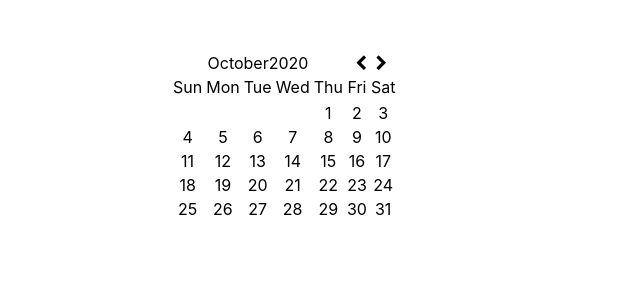
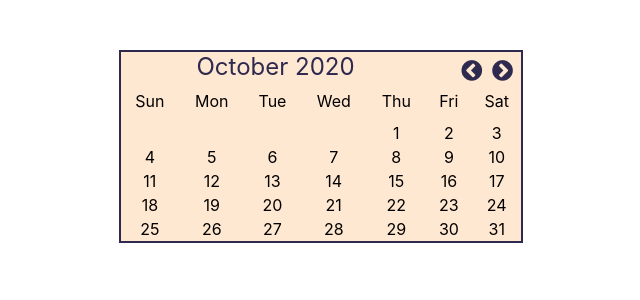
Before and after one commit to karynclarke/reactCalendar, a React (Create React App) app: page / in a window 1280 px wide. Shown: the top 300 px of the page, without its empty margins (319-959 px from the left). Built offline with nearby package versions, Linux system fonts and the light colour scheme.

Commit message:
arrows working

```diff
--- a/src/App.css
+++ b/src/App.css
@@ -2,20 +2,20 @@
   text-align: center;
 }
 
-.App-logo {
+/* .App-logo {
   animation: App-logo-spin infinite 20s linear;
   height: 80px;
 
-}
-.App-header {
+} */
+/* .App-header {
   background-color: #2E294E;
   height: 150px;
   padding: 20px;
-  color: white;
-}
+  color: green;
+} */
 
 .App-title {
-  font-size: 1.5em;
+  font-size: 16px;
 }
 
 .App-intro {
@@ -28,7 +28,7 @@
   }
 } */
 
-.App-header {
+/* .App-header {
   background-color: #c1666B;
   min-height: 100vh;
   display: flex;
@@ -37,17 +37,17 @@
   justify-content: center;
   font-size: calc(10px + 2vmin);
   color: white;
-}
+} */
 
 .App-link {
   color: #ffe8d1;
 }
 
-@keyframes App-logo-spin {
+/* @keyframes App-logo-spin {
   from {
     transform: rotate(0deg);
   }
   to {
     transform: rotate(360deg);
   }
-}
+} */
--- a/src/App.js
+++ b/src/App.js
@@ -1,7 +1,7 @@
 import React, { Component } from 'react';
 import './App.css';
 
-import Calendar from './Components/Calendar';
+import Calendar from './Components/Calendar/';
 
 const style = {
 	position: 'relative',
@@ -16,7 +16,7 @@ class App extends Component {
 	render() {
 		return (
 			<div className="App">
-        <Calendar style={style} width="302px"
+        <Calendar style={style} width="400px"
         onDayClick= {(e, day) => this.onDayClick(e,day)} />
 			</div>
 		);
--- a/src/Components/Calendar/calendar.css
+++ b/src/Components/Calendar/calendar.css
@@ -0,0 +1,105 @@
+.calendar-container,
+.calendar,
+.calendar-header,
+td,
+tr {
+    padding: 0;
+    margin: 0;
+}
+
+.calendar-container {
+    border: 2px solid #2E294E;
+}
+
+.calendar {
+    background-color: #FFE8D1;
+    border-spacing: 0;
+    border-collapse: collapse;
+    width: 100%;
+}
+
+.calendar-header {
+    color:  #2E294E;
+    font-size: 16px
+}
+
+.calendar-header td {
+    border-spacing: 0;
+    padding-left: 5px;
+}
+
+.day,
+.empty-slot,
+.week-day {
+    text-align: center;
+    height: 40px;
+}
+
+.week-day {
+    font-size: 16px;
+}
+
+.day {
+    font-size: 16px;
+}
+
+.day {
+    cursor: pointer;
+    width: 24px;
+    height: 24px;
+    line-height: 24px;
+}
+
+.current-day {
+    background-color: #7CA5B8;
+    width: 28px;
+    height: 28px;
+    line-height: 28px;
+    border-radius: 2%;
+    color: #FFE8D1;
+}
+.selected-day {
+    background-color:#C1666B;
+    width: 28px;
+    height: 28px;
+    line-height: 28px;
+    border-radius: 2%;
+    color: #FFE8D1;
+}
+
+.month-popup {
+    position: absolute;
+    padding: 5px;
+    background: #FFE8D1;
+    border: 2px solid #2E294E;
+}
+
+.month-popup div {
+    padding: 0.3em;
+}
+
+.nav-month {
+    position: absolute;
+    top: 0.6em;
+    font-size: 0.6em;
+    right:3px;
+}
+
+.prev,
+.next
+{font-size: 24px;
+}
+
+
+.editor-year {
+    max-width: 48px;
+}
+
+.label-month,
+.label-year {
+    font-size: 24px;
+}
+
+.label-month {
+    cursor: pointer;
+}
--- a/src/Components/Calendar/index.js
+++ b/src/Components/Calendar/index.js
@@ -7,7 +7,8 @@ export default class extends React.Component {
 		dateContext: moment(),
 		today: moment(),
 		showMonthPopup: false,
-		showYearPopup: false
+		showYearPopup: false,
+		selectedDay: null
 	};
 
 	constructor(props) {
@@ -22,10 +23,10 @@ export default class extends React.Component {
 	months = moment.months();
 
 	year = () => {
-		return this.state.dateContext.format('Y');
+		return this.state.dateContext.format("Y");
 	};
 	month = () => {
-		return this.state.dateContext.format('MMMM');
+		return this.state.dateContext.format('MMMM ');
 	};
 	daysInMonth = () => {
 		return this.state.dateContext.daysInMonth();
@@ -53,14 +54,13 @@ export default class extends React.Component {
 	};
 
 	nextMonth = () => {
-let dateContext = Object.assign ({}, this.state.dateContext);
-dateContext = moment(dateContext).add (1, "month");
+		let dateContext = Object.assign({}, this.state.dateContext);
+		dateContext = moment(dateContext).add(1, "month");
 		this.setState({
 			dateContext: dateContext
 		});
 		this.props.onNextMonth && this.props.onMonthChange();
-
-}
+	};
 
 	prevMonth = () => {
 		let dateContext = Object.assign({}, this.state.dateContext);
@@ -69,41 +69,43 @@ this.setState({
 			dateContext: dateContext
 		});
 		this.props.onPrevMonth && this.props.onMonthChange();
-
-}
+	};
 
 	onSelectChange = (e, data) => {
 		this.setMonth(data);
 		this.props.onMonthChange && this.props.onMonthChange();
-	}
+	};
 
-  SelectList = (props) => {
-        let popup = props.data.map((data) => {
+	SelectList = props => {
+		let popup = props.data.map(data => {
 			return (
 				<div key={data}>
-                    <a href=" # " onClick={(e)=> {this.onSelectChange(e, data)}}>
+					<a
+						href=" # "
+						onClick={e => {
+							this.onSelectChange(e, data);
+						}}
+					>
 						{data}
 					</a>
 				</div>
 			);
 		});
 
-		return (
-    <div className="month-popup">{popup}</div>
-    );
-	}
+		return <div className="month-popup">{popup}</div>;
+	};
 
 	onChangeMonth = (e, month) => {
 		this.setState({
 			showMonthPopup: !this.state.showMonthPopup
 		});
-	}
+	};
 
 	MonthNav = () => {
 		return (
 			<span
-				className="label-month"
-				onClick={(e) => {
+				className="label-month "
+				onClick={e => {
 					this.onChangeMonth(e, this.month());
 				}}
 			>
@@ -111,103 +113,109 @@ this.props.onPrevMonth && this.props.onMonthChange();
 				{this.state.showMonthPopup && <this.SelectList data={this.months} />}
 			</span>
 		);
-	}
+	};
 
 	showYearEditor = () => {
 		this.setState({
 			showYearNav: true
 		});
-	}
+	};
 
-	setYear = (year) => {
+	setYear = year => {
 		let dateContext = Object.assign({}, this.state.dateContext);
 		dateContext = moment(dateContext).set('year', year);
 		this.setState({
 			dateContext: dateContext
-		})
-	}
+		});
+	};
 
-	onYearChange = (e) => {
+	onYearChange = e => {
 		this.setYear(e.target.value);
 		this.props.onYearChange && this.props.onYearChange(e, e.target.value);
-	}
+	};
 
-	onKeyUpYear = (e) => {
+	onKeyUpYear = e => {
 		if (e.which === 13 || e.which === 27) {
 			this.setYear(e.target.value);
 			this.setstate({
 				showYearNav: false
-			})
+			});
 		}
-	}
+	};
 
 	YearNav = () => {
-		return (
-      this.state.showYearNav ?
+		return this.state.showYearNav ? (
 			<input
 				defaultValue={this.year()}
 				className="editor-year"
-				ref={(yearInput) => {
+				ref={yearInput => {
 					this.yearInput = yearInput;
 				}}
-				onKeyUp={(e) => this.onKeyUpYear(e)}
-				onChange={(e) => this.onYearChange(e)}
+				onKeyUp={e => this.onKeyUpYear(e)}
+				onChange={e => this.onYearChange(e)}
 				type="number"
-				placeholder="year"/>
-		 :
+				placeholder="year"
+			/>
+		) : (
 			<span
 				className="label-year"
-				onDoubleClick={(e) => {
-					this.showYearEditor()}}>
+				onDoubleClick={e => {
+					this.showYearEditor();
+				}}
+			>
 				{this.year()}
 			</span>
 		);
-  }
+	};
 
 	onDayClick = (e, day) => {
-        this.setState({
+		this.setState(
+			{
 				selectedDay: day
-        }, () => {
-            console.log("SELECTED DAY: ", this.state.selectedDay);
-        });
+			},
+			() => {
+				console.log('SELECTED DAY: ', this.state.selectedDay);
+			}
+		);
 
 		this.props.onDayClick && this.props.onDayClick(e, day);
-    }
+	};
 
-	render(){
-		let weekdays = this.weekdaysShort.map((day) => {
+	render() {
+		let weekdays = this.weekdaysShort.map(day => {
 			return (
 				<td key={day} className="week-day">
-									{day}	</td>
-			)
+					{day}
+				</td>
+			);
 		});
 
 		let blanks = [];
 		for (let i = 0; i < this.firstDayofMonth(); i++) {
 			blanks.push(
 				<td key={i * 80} className="emptySlot">
-					{" "}
+					{' '}
 				</td>
 			);
 		}
-		console.log("blanks: ", blanks);
+		console.log('blanks: ', blanks);
 
 		let daysInMonth = [];
 		for (let d = 1; d <= this.daysInMonth(); d++) {
-		let className = (d === this.currentDay() ? "day current-day" : "day");
-		let selectedClass = (d === this.state.selectedDay ? " selected-day " : " ")
+			let className = d === this.currentDay() ? 'day current-day' : 'day';
+			let selectedClass = d === this.state.selectedDay ? ' selected-day ' : ' ';
 			daysInMonth.push(
 				<td key={d} className={className + selectedClass}>
 					<span
-					onClick={(e) => {
-						this.onDayClick(e, d)}}
+						onClick={e => {
+							this.onDayClick(e, d);
+						}}
 					>
 						{d}
 					</span>
 				</td>
 			);
 		}
-
 
 		console.log('days: ', daysInMonth);
 
@@ -231,35 +239,29 @@ onDayClick = (e, day) => {
 		});
 
 		let trElems = rows.map((d, i) => {
-      return (
-      <tr key={i * 100}>{d}</tr>
-    );
-		})
-
+			return <tr key={i * 100}>{d}</tr>;
+		});
 		return (
 			<div className="calendar-container" style={this.style}>
 				<table className="calendar">
 					<thead>
 						<tr className="calendar-header">
 							<td colSpan="5">
-							<this.MonthNav />
-              {""}
-              <this.YearNav />
+								<this.MonthNav /> <this.YearNav />
 							</td>
 							<td colSpan="2" className="nav-month">
 								<i
-								className="prev fa fa-fw fa-chevron-left"
-								onClick={(e) => {
+									className="prev fa fa-fw fa-chevron-circle-left"
+									onClick={e => {
 										this.prevMonth();
 									}}
 								></i>
 								<i
-								className="prev fa fa-fw fa-chevron-right"
-								onClick={(e) => {
+									className="prev fa fa-fw fa-chevron-circle-right"
+									onClick={e => {
 										this.nextMonth();
 									}}
 								></i>
-
 							</td>
 						</tr>
 					</thead>
```
Lines whose indentation alone changed are shown as unchanged.
